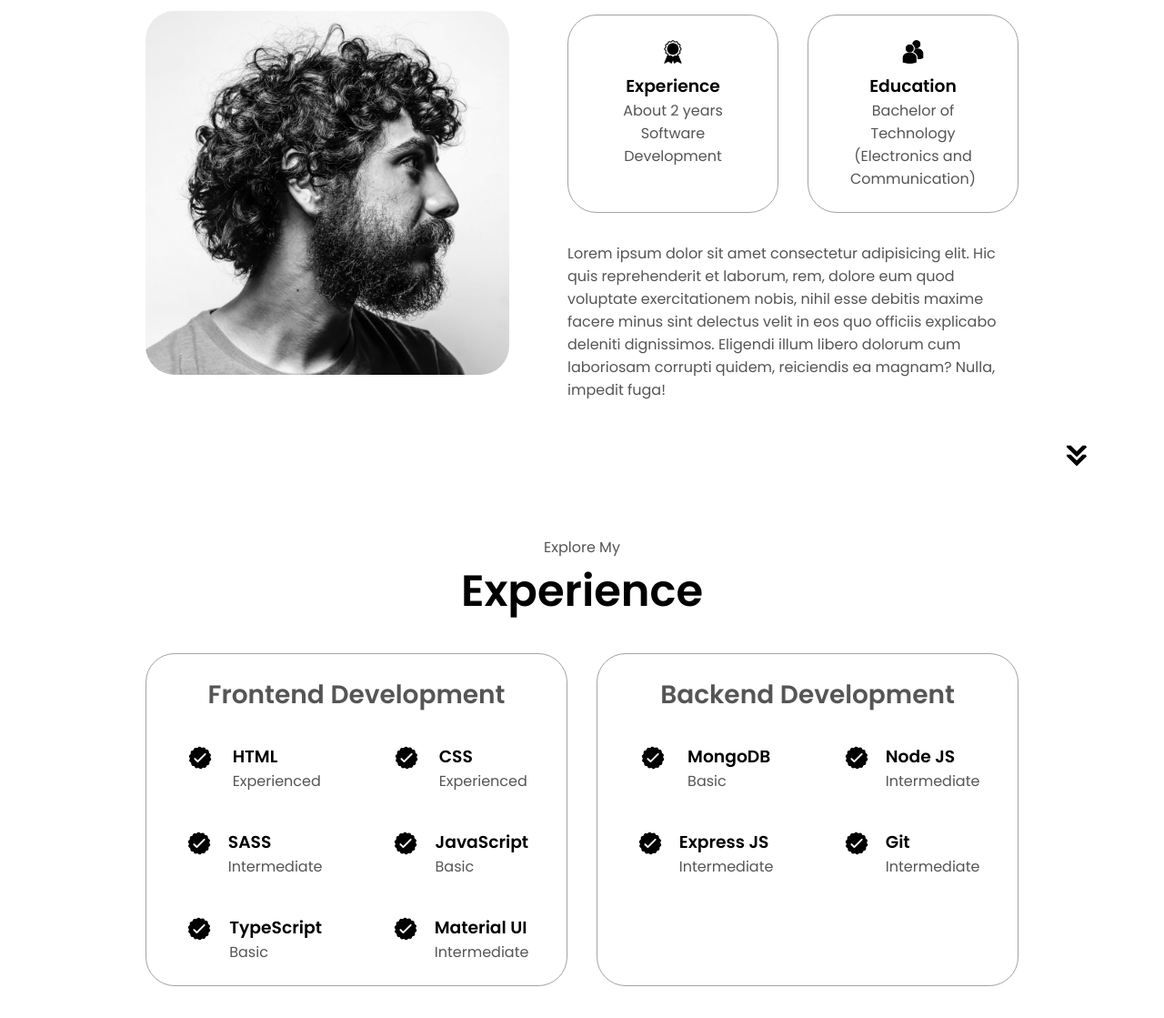
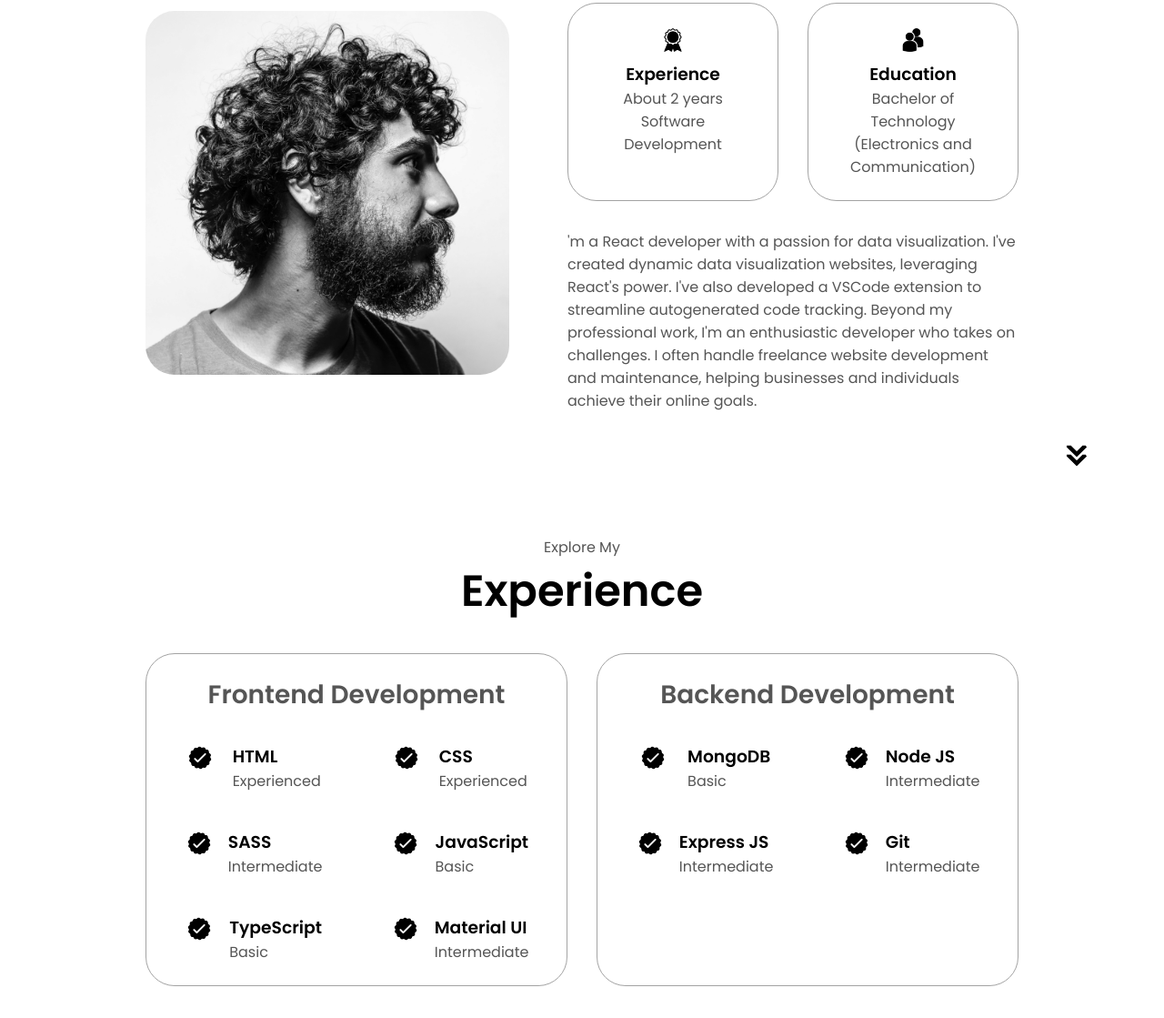
Before and after one commit to zia2010/portfolio-website, a plain HTML site: page index.html in a window 1280 px wide. Shown: the part 1107-2226 px from the top of the page at 91% size. Drawn offline with Linux system fonts and the light colour scheme.

Commit message:
about section changed

```diff
--- a/index.html
+++ b/index.html
@@ -55,7 +55,7 @@
             Contact Info
           </button>
         </div>
-        <div id="socials-container">
+        <!-- <div id="socials-container">
           <img
             src="./assets/linkedin.png"
             alt="My LinkedIn profile"
@@ -68,7 +68,7 @@
             class="icon"
             onclick="location.href='https://github.com/'"
           />
-        </div>
+        </div> -->
       </div>
     </section>
     <section id="about">
@@ -100,17 +100,21 @@
                 class="icon"
               />
               <h3>Education</h3>
-              <p>Bachelor of Technology<br /> (Electronics and Communication)</p>
+              <p>
+                Bachelor of Technology<br />
+                (Electronics and Communication)
+              </p>
             </div>
           </div>
           <div class="text-container">
             <p>
-              Lorem ipsum dolor sit amet consectetur adipisicing elit. Hic quis
-              reprehenderit et laborum, rem, dolore eum quod voluptate
-              exercitationem nobis, nihil esse debitis maxime facere minus sint
-              delectus velit in eos quo officiis explicabo deleniti dignissimos.
-              Eligendi illum libero dolorum cum laboriosam corrupti quidem,
-              reiciendis ea magnam? Nulla, impedit fuga!
+              'm a React developer with a passion for data visualization. I've
+              created dynamic data visualization websites, leveraging React's
+              power. I've also developed a VSCode extension to streamline
+              autogenerated code tracking. Beyond my professional work, I'm an
+              enthusiastic developer who takes on challenges. I often handle
+              freelance website development and maintenance, helping businesses
+              and individuals achieve their online goals.
             </p>
           </div>
         </div>
@@ -309,7 +313,7 @@
               </button>
             </div>
           </div>
-          <div class="details-container color-container">
+          <!-- <div class="details-container color-container">
             <div class="article-container">
               <img
                 src="./assets/project-3.png"
@@ -332,7 +336,7 @@
                 Live Demo
               </button>
             </div>
-          </div>
+          </div> -->
         </div>
       </div>
       <img
@@ -352,7 +356,9 @@
             alt="Email icon"
             class="icon contact-icon email-icon"
           />
-          <p><a href="mailto:examplemail@gmail.com">1999ziaulla@gmail.com</a></p>
+          <p>
+            <a href="mailto:examplemail@gmail.com">1999ziaulla@gmail.com</a>
+          </p>
         </div>
         <!-- <div class="contact-info-container">
           <img
```
